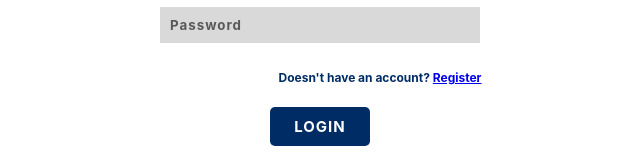
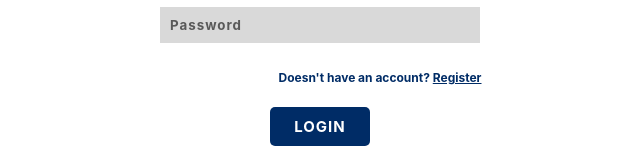
Before and after one commit to ritchelmendaros/penscan-reactjs, a React (Create React App) app: page /login in a window 1280 px wide. Shown: the part 446-606 px from the top of the page, without its empty margins (320-960 px from the left). Built offline with nearby package versions, Linux system fonts and the light colour scheme.

Commit message:
added navigation for register in Login.js

```diff
--- a/src/pages/Login.js
+++ b/src/pages/Login.js
@@ -1,14 +1,13 @@
 import React, { useState } from "react";
-import axios from "axios"; // Import Axios
-import { useNavigate } from "react-router-dom"; // Import useNavigate
+import axios from "axios";
+import { useNavigate } from "react-router-dom";
 import "../css/Login.css";
 
 const Login = () => {
-  const navigate = useNavigate(); // Use navigate hook
+  const navigate = useNavigate();
 
   const [username, setUsername] = useState("");
   const [password, setPassword] = useState("");
-  const [error, setError] = useState("");
 
   const handleLogin = async (e) => {
     e.preventDefault();
@@ -29,11 +28,14 @@ const Login = () => {
       console.log("Login successful:", loginResponse.data);
 
       navigate(`/teacherdashboard`);
-
     } catch (error) {
       console.error("Error logging in:", error);
       alert("Login unsuccessful!");
     }
+  };
+
+  const handleRegisterClick = () => {
+    navigate(`/signup`);
   };
 
   return (
@@ -57,9 +59,11 @@ const Login = () => {
             onChange={(e) => setPassword(e.target.value)}
           />
           <p className="register-text">
-            Doesn't have an account? <a href="/register">Register</a>
+            Doesn't have an account?{" "}
+            <span className="register-link" onClick={handleRegisterClick}>
+              <u>Register</u>
+            </span>
           </p>
-          {error && <p className="error-message">{error}</p>}
           <button className="login-button" onClick={handleLogin}>
             LOGIN
           </button>
```
